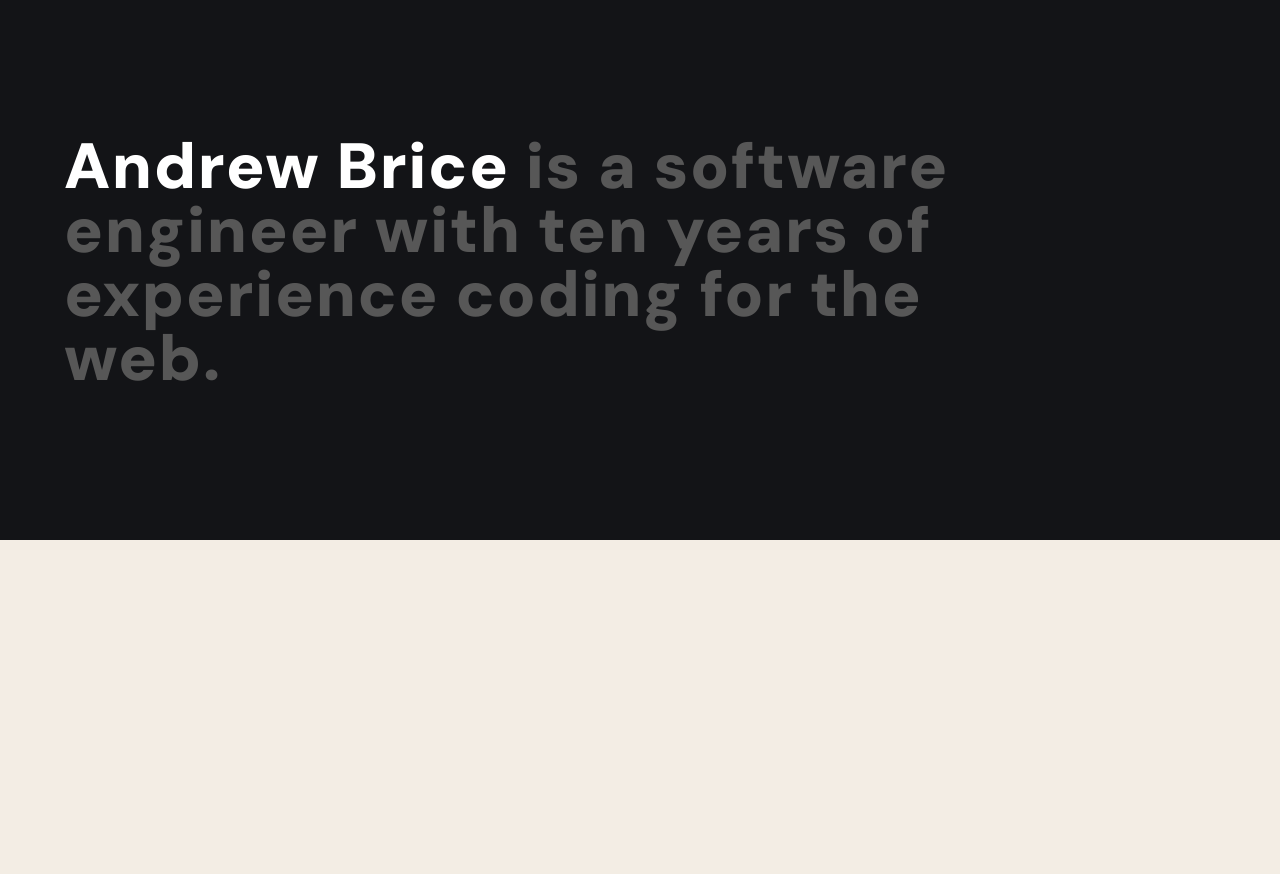
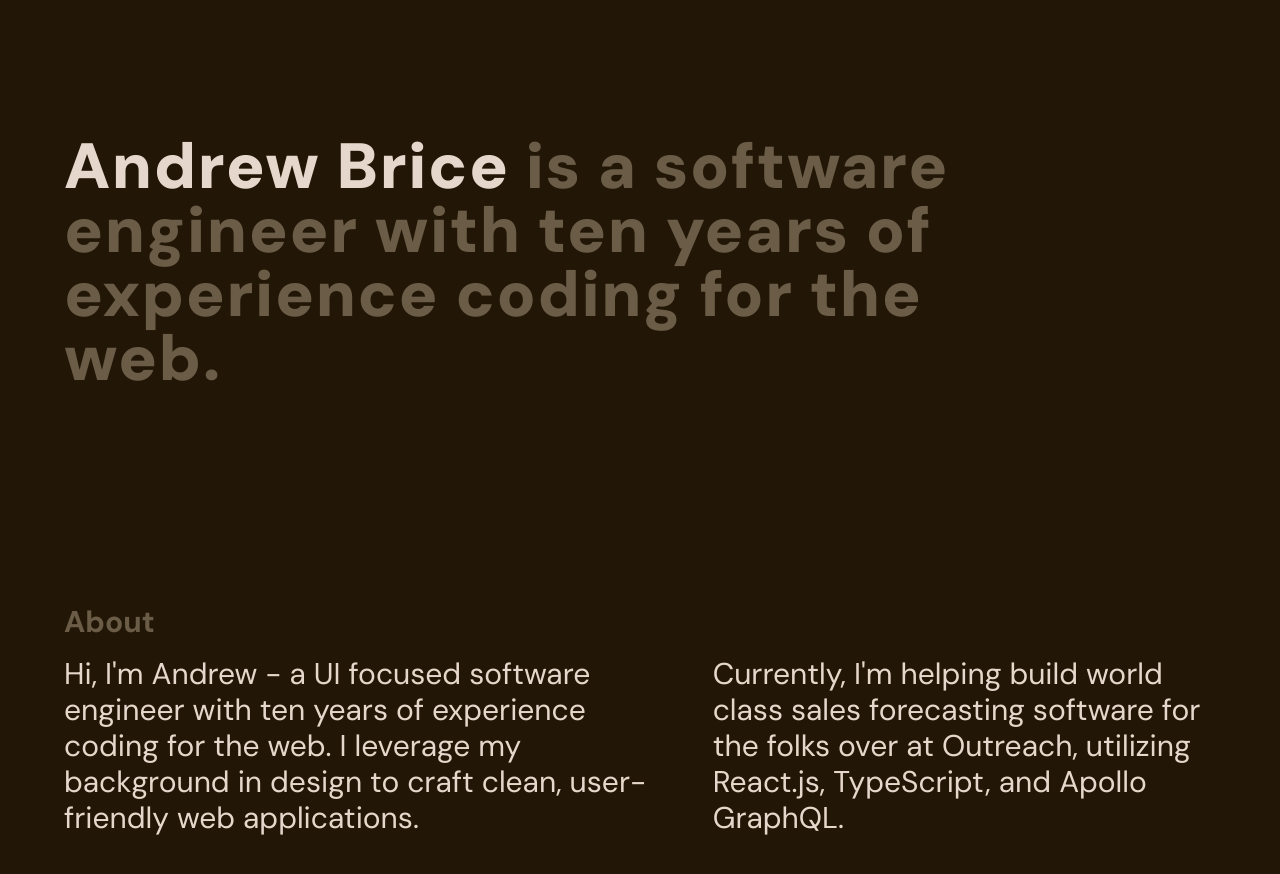
Before and after one commit to bricea27/thebriceisright, a React (Vite) app: page / in a window 1280 px wide. Shown: the part 260-1134 px from the top of the page. Before the commit the page ends 800 px from the top, so only its background shows below. Built offline with nearby package versions, Linux system fonts and the light colour scheme; a web font is replaced by a local one.

Commit message:
feat: copy updates

```diff
--- a/src/App.jsx
+++ b/src/App.jsx
@@ -3,9 +3,9 @@ import Logo from "./components/Logo";
 export default function App() {
   return (
     <main className="w-full bg-bg font-sans text-text">
-      <section className="w-full min-h-screen max-w-7xl flex flex-col  mx-auto p-8 sm:p-16">
+      <section className="w-full max-w-7xl min-h-screen flex flex-col mx-auto p-8 sm:p-16">
         <Logo className="[width:_clamp(4rem,9vw,6rem)] stroke-text stroke-[8px] mb-[30vh]" />
-        <h1 className="max-w-[80%] lg:max-w-4xl font-sans font-black leading-none tracking-wide [font-size:_clamp(2rem,5vw,4rem)] animate animate-fade-in-up">
+        <h1 className="max-w-xl lg:max-w-4xl font-sans font-black leading-none tracking-wide [font-size:_clamp(2rem,5vw,4rem)] animate animate-fade-in-up">
           Andrew Brice{" "}
           <span className="text-text-alt">
             is a software engineer with ten years of experience coding for the
@@ -13,6 +13,21 @@ export default function App() {
           </span>
         </h1>
       </section>
+      <section className="w-full max-w-7xl min-h-screen mx-auto p-8 sm:p-16">
+        <h2 className="font-bold text-text-alt text-xl sm:text-3xl mb-4">
+          About
+        </h2>
+        <div className="flex flex-wrap md:flex-nowrap gap-8">
+          <p className="text-xl lg:text-3xl">
+            Hi, I'm Andrew - a UI focused software engineer with ten years of
+            experience coding for the web. I leverage my background in design to
+            craft clean, user-friendly web applications.
+          </p>
+          <p className="text-xl lg:text-3xl">
+            Currently, I'm helping build world class sales forecasting software for the folks over at Outreach, utilizing React.js, TypeScript, and Apollo GraphQL.
+          </p>
+        </div>
+      </section>
     </main>
   );
 }
--- a/tailwind.config.js
+++ b/tailwind.config.js
@@ -7,13 +7,18 @@ export default {
   theme: {
     colors: {
       ...colors,
-      bg: "#131417",
+      // bg: "#131417",
+      bg: "#221706",
+      "bg-alt": "#362616",
       link: "#aaa",
       "link-hover": "#fff",
-      label: "#adadad",
-      text: "#fff",
-      "text-alt": "#575757",
-      caption: "#fff",
+      // label: "#adadad",
+      // text: "#fff",
+      text: "#E5D7CB",
+      // "text-alt": "#575757",
+      "text-alt": "#6A5C46",
+      // caption: "#fff",
+      caption: "#362616"
     },
     fontFamily: {
       sans: ["DM Sans", "sans-serif"],
```
